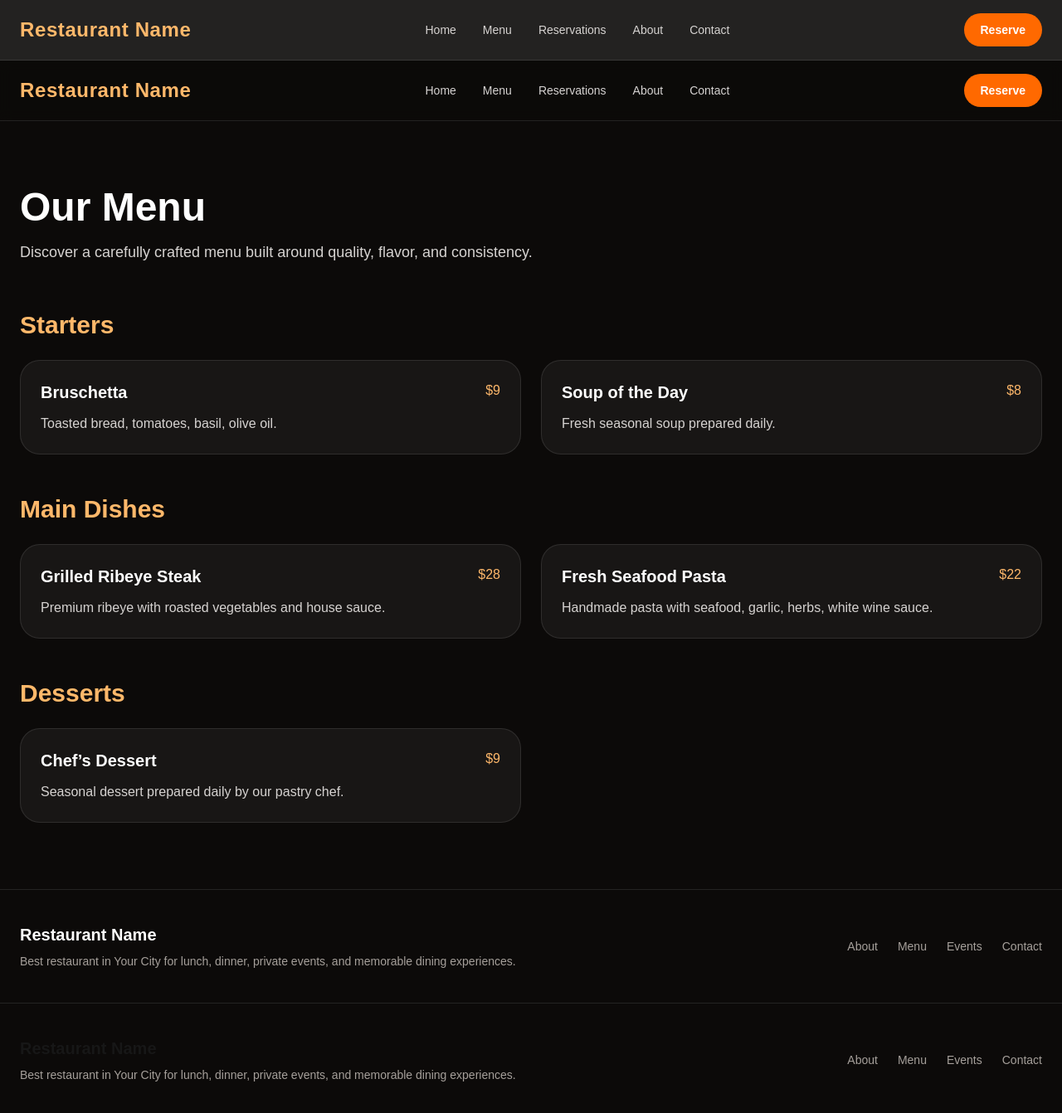
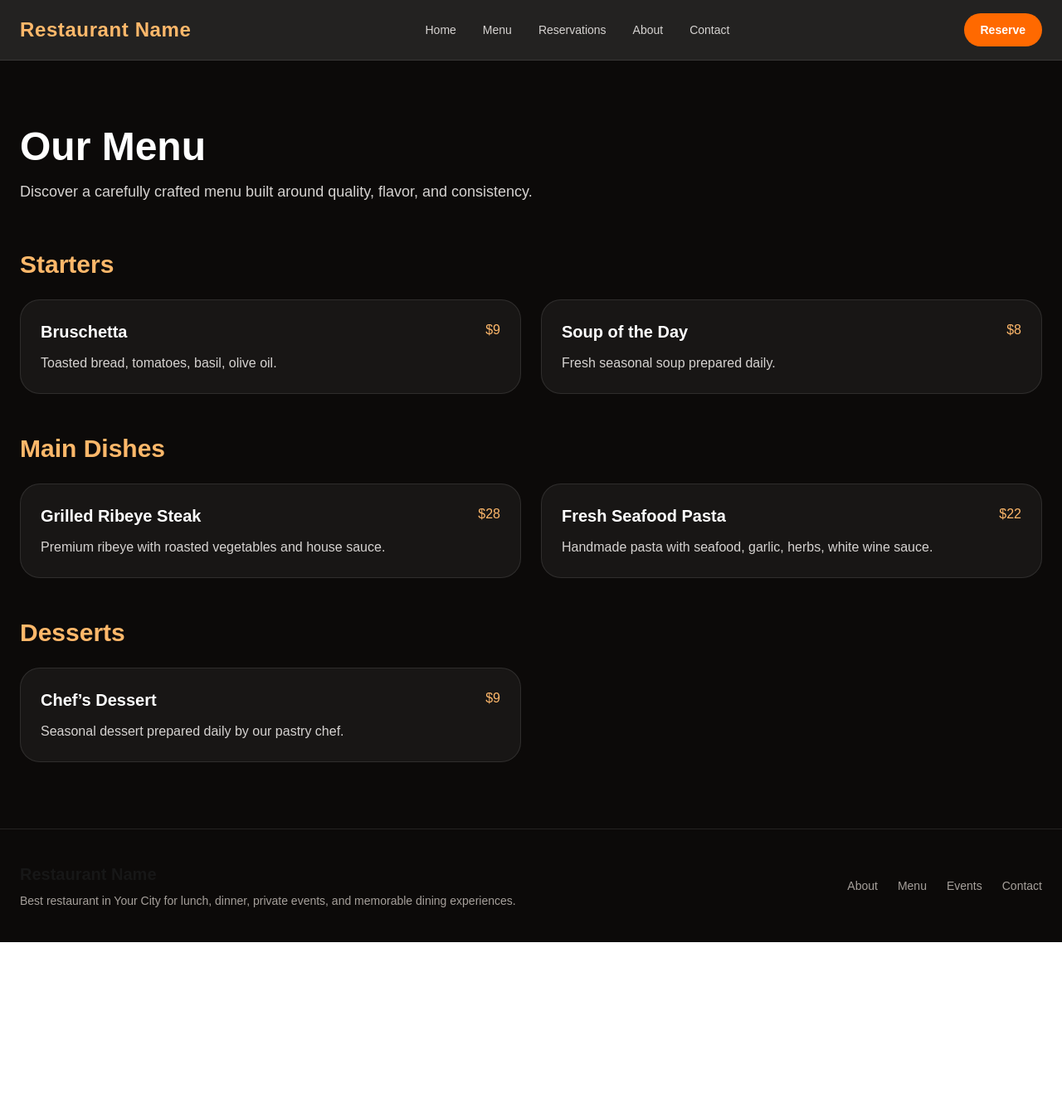
Before and after one commit to andrei-db/restaurant-website, a Next.js app: page /menu in a window 1280 px wide. Shown: the top 1342 px of the page at 83% size. After the commit the page ends 1136 px from the top, so only its background shows below. Built offline with nearby package versions, Linux system fonts and the light colour scheme.

Commit message:
fixed: Remove Navbar and Footer from menu page

```diff
--- a/src/app/menu/page.tsx
+++ b/src/app/menu/page.tsx
@@ -1,5 +1,3 @@
-import Navbar from "@/compontents/Navbar";
-import Footer from "@/compontents/Footer";
 const menuSections = [
   {
     title: "Starters",
@@ -46,8 +44,6 @@ const menuSections = [
 export default function MenuPage() {
   return (
     <main className="min-h-screen bg-stone-950 text-white">
-      <Navbar />
-
       <section className="mx-auto max-w-7xl px-6 py-20">
         <h1 className="text-5xl font-bold">Our Menu</h1>
         <p className="mt-4 max-w-2xl text-lg text-stone-300">
@@ -77,8 +73,6 @@ export default function MenuPage() {
           ))}
         </div>
       </section>
-
-      <Footer />
     </main>
   );
 }
```
